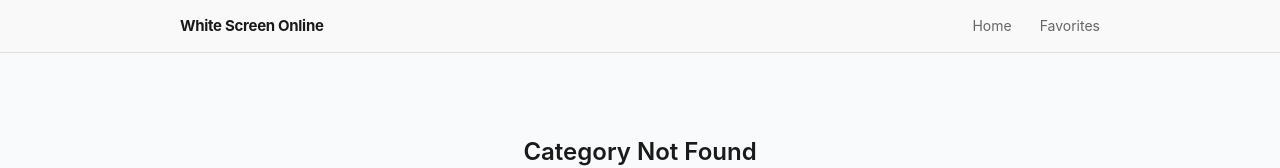
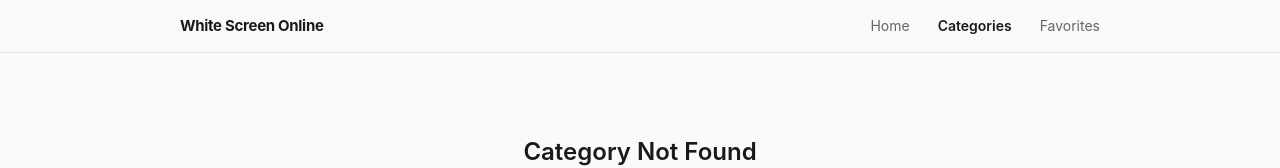
Before and after one commit to sterlingtran/whitescreenonline.app, a React (Vite) app: page /category/1 in a window 1280 px wide. Shown: the top 168 px of the page. Built offline with nearby package versions, Linux system fonts and the light colour scheme.

Commit message:
Add category navigation to header

```diff
--- a/src/components/Header.tsx
+++ b/src/components/Header.tsx
@@ -1,5 +1,6 @@
 import { Link, useLocation, useNavigate } from 'react-router-dom';
 import { useState } from 'react';
+import { CATEGORIES } from '@/src/data/tools';
 
 export function Header() {
   const location = useLocation();
@@ -12,6 +13,8 @@ export function Header() {
     fontWeight: location.pathname === path ? 600 : 400,
     transition: 'color 0.15s',
   });
+
+  const categoryActive = location.pathname.startsWith('/category/');
 
   const goHome = async (event?: React.MouseEvent<HTMLAnchorElement>) => {
     event?.preventDefault();
@@ -47,6 +50,35 @@ export function Header() {
         {/* Desktop nav */}
         <nav style={{ display: 'flex', gap: 28, alignItems: 'center' }} className="desktop-nav">
           <Link to="/" style={linkStyle('/')} onMouseEnter={e => (e.currentTarget.style.color = 'var(--text)')} onMouseLeave={e => (e.currentTarget.style.color = location.pathname === '/' ? 'var(--text)' : 'var(--text-2)')}>Home</Link>
+          <div className="category-menu" style={{ position: 'relative' }}>
+            <button
+              style={{
+                fontSize: 14,
+                color: categoryActive ? 'var(--text)' : 'var(--text-2)',
+                fontWeight: categoryActive ? 600 : 400,
+                transition: 'color 0.15s',
+                background: 'none',
+                border: 'none',
+                padding: 0,
+                cursor: 'pointer',
+              }}
+              onMouseEnter={e => (e.currentTarget.style.color = 'var(--text)')}
+              onMouseLeave={e => (e.currentTarget.style.color = categoryActive ? 'var(--text)' : 'var(--text-2)')}
+            >
+              Categories
+            </button>
+            <div className="category-dropdown">
+              {CATEGORIES.map(category => (
+                <Link
+                  key={category.id}
+                  to={`/category/${category.slug}`}
+                  className="category-dropdown-link"
+                >
+                  {category.name}
+                </Link>
+              ))}
+            </div>
+          </div>
           <Link to="/favorites" style={linkStyle('/favorites')} onMouseEnter={e => (e.currentTarget.style.color = 'var(--text)')} onMouseLeave={e => (e.currentTarget.style.color = location.pathname === '/favorites' ? 'var(--text)' : 'var(--text-2)')}>Favorites</Link>
         </nav>
 
@@ -69,6 +101,10 @@ export function Header() {
           {[
             { label: 'Home', to: '/' },
             { label: 'Favorites', to: '/favorites' },
+            ...CATEGORIES.map(category => ({
+              label: category.name,
+              to: `/category/${category.slug}`,
+            })),
           ].map(({ label, to }) => (
             <Link
               key={to}
@@ -83,6 +119,43 @@ export function Header() {
       )}
 
       <style>{`
+        .category-dropdown {
+          position: absolute;
+          top: calc(100% + 14px);
+          right: 50%;
+          transform: translateX(50%) translateY(-4px);
+          width: 230px;
+          padding: 8px;
+          background: var(--surface);
+          border: 1px solid var(--border);
+          border-radius: var(--radius-md);
+          box-shadow: var(--shadow-lg);
+          opacity: 0;
+          pointer-events: none;
+          transition: opacity 0.15s, transform 0.15s;
+        }
+
+        .category-menu:hover .category-dropdown,
+        .category-menu:focus-within .category-dropdown {
+          opacity: 1;
+          pointer-events: auto;
+          transform: translateX(50%) translateY(0);
+        }
+
+        .category-dropdown-link {
+          display: block;
+          padding: 9px 10px;
+          border-radius: var(--radius-sm);
+          color: var(--text-2);
+          font-size: 13px;
+          transition: background 0.15s, color 0.15s;
+        }
+
+        .category-dropdown-link:hover {
+          background: var(--bg);
+          color: var(--text);
+        }
+
         @media (max-width: 640px) {
           .desktop-nav { display: none !important; }
           .mobile-menu-btn { display: flex !important; }
```
Also changed, not shown: 1 other file (tests, documents, lock files or other folders).
